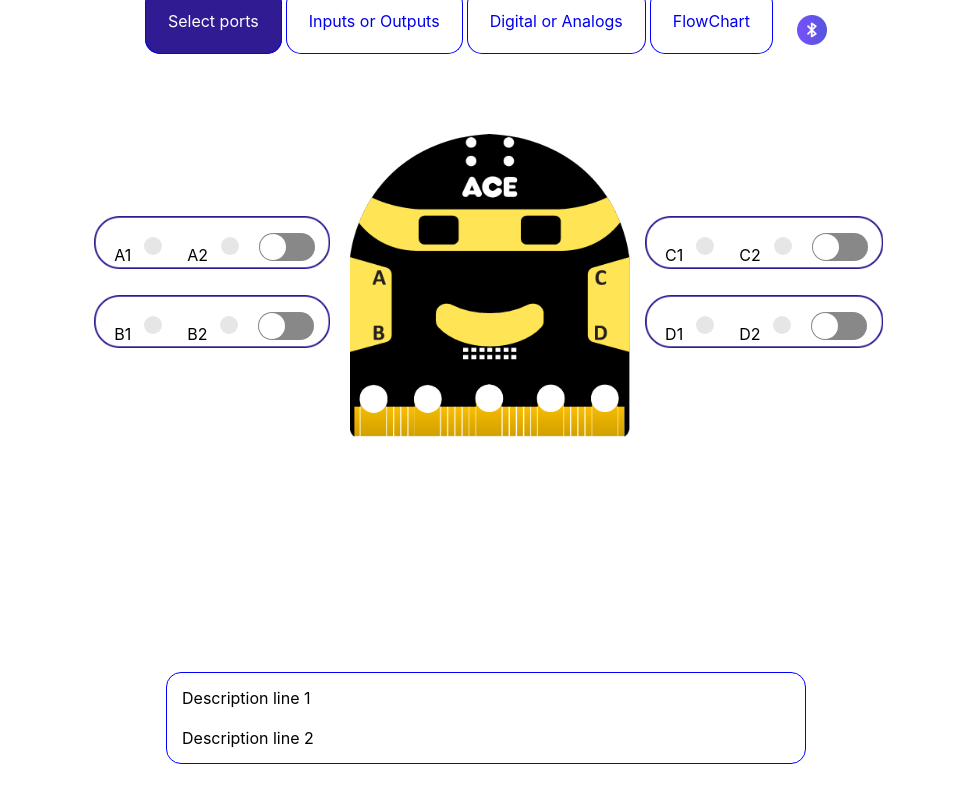
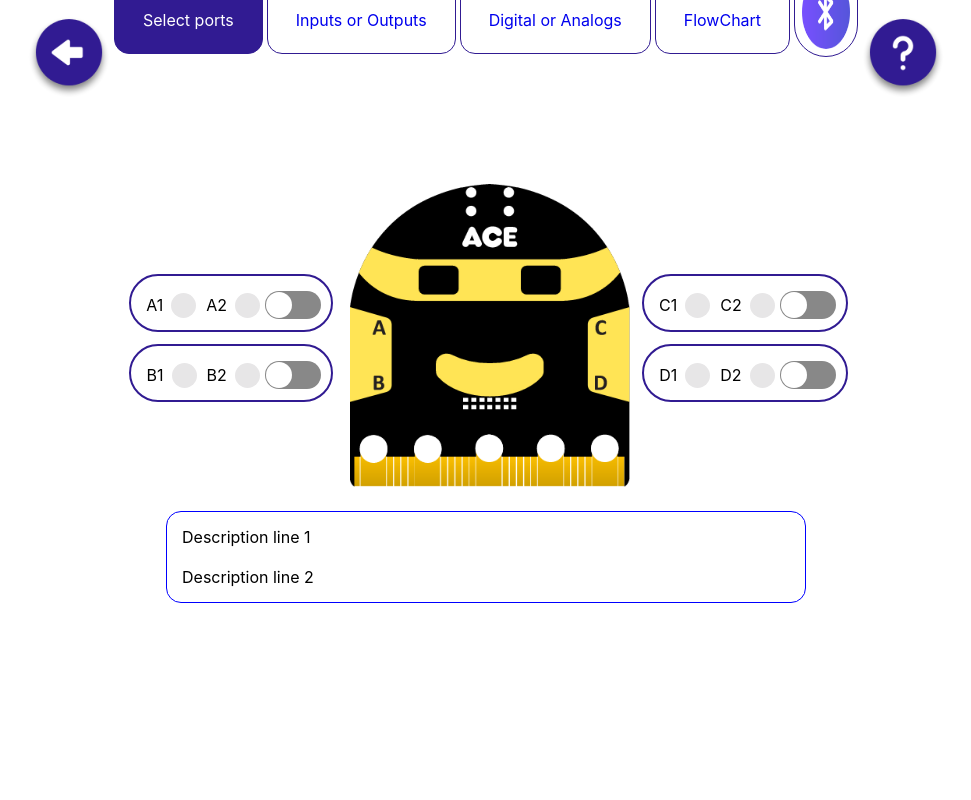
Before and after one commit to apurvsingla/flowchart, a React (Create React App) app: page / in a window 1280 px wide. Shown: the whole page, without its empty margins (154-1125 px from the left). Built offline with nearby package versions, Linux system fonts and the light colour scheme.

Commit message:
front Page

```diff
--- a/src/Components/Header/Header.jsx
+++ b/src/Components/Header/Header.jsx
@@ -1,14 +1,19 @@
 import React from 'react';
-import {HeaderContainer, HeaderOptions, HeaderLinksContainer, HeaderWifiImage} from './Header.style';
+import {HeaderContainer,
+    HeaderOptions,
+    HeaderLinksContainer,
+     HeaderWifiImage,
+      HeaderBackButton,
+      HeaderHelp} from './Header.style';
 import {withRouter} from 'react-router-dom';
 import './Header.scss';
 
 const Header = (props) => {
-    const isActive = props.location.pathname;
     return (
         <HeaderContainer>
             <HeaderOptions>
-                <HeaderLinksContainer to="/" activeClassName='is-active' exact >
+            <HeaderBackButton src={process.env.PUBLIC_URL + '/images/login/login_button_back.png'} alt="back" width="90"/>
+                <HeaderLinksContainer to="/" activeClassName='is-active' exact>
                     Select ports
                 </HeaderLinksContainer>
                 <HeaderLinksContainer to="/input-output" activeClassName='is-active'>
@@ -21,6 +26,7 @@ const Header = (props) => {
                 FlowChart
                 </HeaderLinksContainer>
                 <HeaderWifiImage src={process.env.PUBLIC_URL + '/images/header/login_bluetooth_icon.png'}  alt="logo"/>
+                <HeaderHelp src={process.env.PUBLIC_URL + '/images/login/button_help.png'} alt="back" width="90"/>
             </HeaderOptions>
         </HeaderContainer>
     );
--- a/src/Components/Header/Header.scss
+++ b/src/Components/Header/Header.scss
@@ -1,4 +1,6 @@
 .is-active{
     background-color: #311b92;
     color: white;
+    top: -10px;
+
 }
--- a/src/Components/Header/Header.style.jsx
+++ b/src/Components/Header/Header.style.jsx
@@ -1,36 +1,59 @@
 import styled from 'styled-components';
-import { Link, NavLink } from 'react-router-dom';
+import { NavLink } from 'react-router-dom';
 
 export const HeaderContainer = styled.div`
-    display: flex;
-    justify-content: center;
+    text-align:center;
     margin-bottom: 70px;
-    padding: 15px;
-    box-sizing: border-box;
+    padding: 12px;
+    @media (max-width: 768px) {
+        padding: 5px;
+    }
 `;
 
 export const HeaderOptions = styled.div`
-    display: block;
-    box-sizing: border-box;
+   display: flex;
+   justify-content: center;
 `;
 
 
 export const HeaderLinksContainer = styled(NavLink)`
     margin-right: 4px;
-    border: 1px solid blue;
+    border: 1px solid #311b92;
     border-radius: 15px;
     text-decoration: none;
-    border-top: none;
-    padding: 22px;
+    padding: 45px 28px 20px 28px;
     position: relative;
-    top: -18px;
+    top: -48px;
 `;
 
 export const HeaderWifiImage = styled.img`
-    width: 30px;
-    margin-left: 20px;
+    width: 4rem;
+    position: relative;
+    top: -45px;
+    border: 1px solid #311b92;
+    padding: 7px;
+    border-radius: 50px;
     &:hover {
         opacity: 0.8;
         cursor: pointer;
       }
+    @media (max-width: 768px) {
+        width: 70px;
+    }
 `;
+
+export const HeaderBackButton = styled.img`
+    display: inline-block;
+    &:hover {
+        opacity: 0.8;
+        cursor: pointer;
+    }
+`;
+
+export const HeaderHelp = styled.img`
+    display: inline-block;
+    &:hover {
+        opacity: 0.8;
+        cursor: pointer;
+    }
+`;
--- a/src/Components/Port/Port.jsx
+++ b/src/Components/Port/Port.jsx
@@ -4,9 +4,9 @@ ButtonBackground,
 ButtonDiv,
 InputCheckBox,
 BottomContainer,
-InputLabel
+InputLabel,
+SwitchButton
 } from './Port.style';
-import Switch from "react-switch";
 // import { connect } from 'react-redux';
 // import { createStructuredSelector } from 'reselect';
 // import { withRouter } from 'react-router-dom';
@@ -51,7 +51,7 @@ class Port extends Component {
                             onChange={() => this.setState({A2: !this.state.A2},
                             () => console.log(this.state))}/>
                         </InputLabel>
-                        <Switch type="checkbox" checkedIcon={false} uncheckedIcon={false}
+                        <SwitchButton type="checkbox" checkedIcon={false} uncheckedIcon={false}
                         checked={this.state.A1, this.state.A2, this.state.A}
                         onChange={() => this.setState({A1: !this.state.A1, A2: !this.state.A2, A: !this.state.A},
                         () => console.log(this.state))}/>
@@ -71,7 +71,7 @@ class Port extends Component {
                             onChange={() => this.setState({B2: !this.state.B2},
                             () => console.log(this.state))}/>
                         </InputLabel>
-                        <Switch type="checkbox" checkedIcon={false} uncheckedIcon={false}
+                        <SwitchButton type="checkbox" checkedIcon={false} uncheckedIcon={false}
                         checked={this.state.B1, this.state.B2, this.state.B}
                         onChange={() => this.setState({B1: !this.state.B1, B2: !this.state.B2, B: !this.state.B},
                         () => console.log(this.state))}/>
@@ -98,7 +98,7 @@ class Port extends Component {
                             onChange={() => this.setState({C2: !this.state.C2},
                             () => console.log(this.state))}/>
                         </InputLabel>
-                        <Switch type="checkbox" checkedIcon={false} uncheckedIcon={false}
+                        <SwitchButton type="checkbox" checkedIcon={false} uncheckedIcon={false}
                         checked={this.state.C1, this.state.C2, this.state.C}
                         onChange={() => this.setState({C1: !this.state.C1, C2: !this.state.C2, C: !this.state.C},
                          () => console.log(this.state))}/>
@@ -118,7 +118,7 @@ class Port extends Component {
                             onChange={() => this.setState({D2: !this.state.D2},
                             () => console.log(this.state))}/>
                         </InputLabel>
-                        <Switch type="checkbox" checkedIcon={false} uncheckedIcon={false}
+                        <SwitchButton type="checkbox" checkedIcon={false} uncheckedIcon={false}
                         checked={this.state.D1,this.state.D2, this.state.D}
                         onChange={() => this.setState({D1: !this.state.D1, D2: !this.state.D2, D: !this.state.D},
                         () => console.log(this.state))}/>
@@ -126,6 +126,7 @@ class Port extends Component {
                 </div>
 
             </MainContainer>
+            <br/>
             <BottomContainer>
                 <p>Description line 1</p>
                 <br/>
--- a/src/Components/Port/Port.style.jsx
+++ b/src/Components/Port/Port.style.jsx
@@ -1,5 +1,5 @@
 import styled from 'styled-components';
-
+import Switch from "react-switch";
 export const MainContainer = styled.div`
     display: flex;
     justify-content: center;
@@ -7,11 +7,12 @@ export const MainContainer = styled.div`
 `;
 
 export const ButtonBackground = styled.div`
-    background-image: url(${process.env.PUBLIC_URL + '/images/login/panel_bg.png'});
-    background-size: contain;
-    background-repeat: no-repeat;
-    padding: 15px;
-    margin: 15px;
+    border: 2px solid #311b92;
+    padding: 10px;
+    margin: 12px;
+    border-radius: 35px;
+    display: flex;
+    justify-content: center;
 `;
 
 export const ButtonDiv = styled.div`
@@ -21,27 +22,28 @@ export const ButtonDiv = styled.div`
 export const InputLabel = styled.label`
     padding-bottom: 5px;
     padding-left: 5px;
+    padding-right: 5px;
 `;
 
 export const InputCheckBox = styled.input`
-    margin-right: 14px;
-    margin-left: 7px;
+    margin-left: 8px;
     appearance: none;
-    display: inline-block;
-    width: 30px;
-    height: 30px;
-    padding: 6px;
-
-    background-clip: content-box;
+    width: 25px;
+    height: 25px;
     border-radius: 25px;
     background-color: #e7e6e7;
-
+    position: relative;
+    top: 7px;
     &:checked{
-        background-color: lightgreen;
+        background-color: green;
     }
 
     &:focus{
         outline: none !important;
+    }
+    @media (max-width: 768px) {
+        padding: 0;
+        margin: 0;
     }
 `;
 
@@ -51,11 +53,10 @@ export const BottomContainer = styled.div`
     border: 1px solid blue;
     border-radius: 15px;
     padding: 15px;
-    position: absolute;
-    top: 84%;
 `;
 
 
-// export const CartDropdownButton = styled(CustomButton)`
-//   margin-top: auto;
-// `;
+export const SwitchButton = styled(Switch)`
+    position: relative;;
+    top: 5px;
+`;
```
Also changed, not shown: public/images/login/button_help.png (added), public/images/login/login_button_back.png (added).
